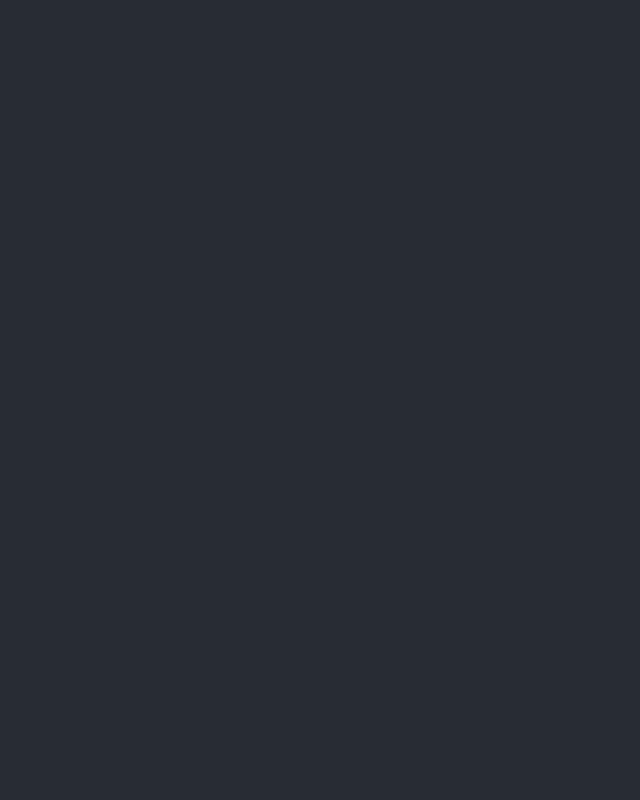
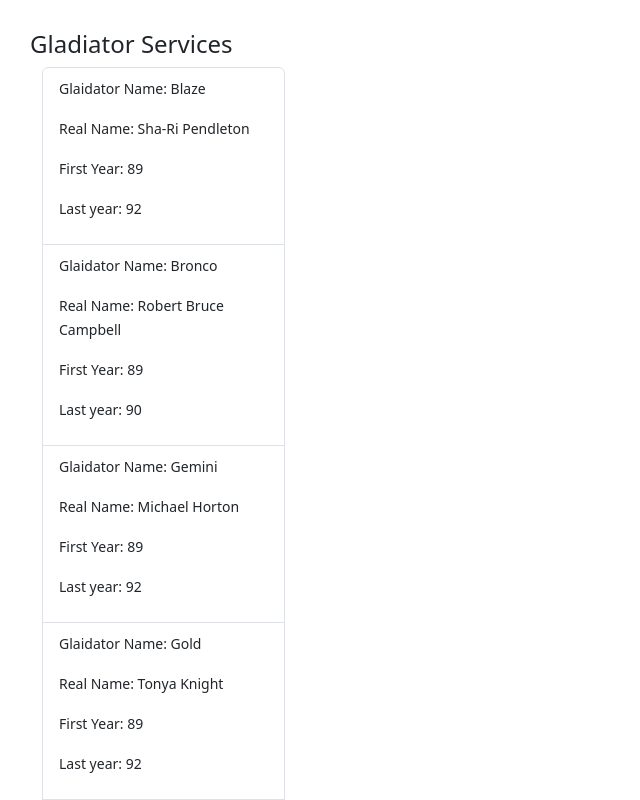
Before and after one commit to rahulthawal/reacttest, a React (Create React App) app: page / in a window 1280 px wide. Shown: the top 800 px of the page, without its empty margins (0-640 px from the left). Built offline with nearby package versions, Linux system fonts and the light colour scheme.

Commit message:
Gladiator List

```diff
--- a/package.json
+++ b/package.json
@@ -6,6 +6,7 @@
     "@testing-library/jest-dom": "^5.11.4",
     "@testing-library/react": "^11.1.0",
     "@testing-library/user-event": "^12.1.10",
+    "bootstrap": "^5.3.0",
     "papaparse": "^5.3.0",
     "react": "^17.0.1",
     "react-dom": "^17.0.1",
--- a/src/App.js
+++ b/src/App.js
@@ -1,14 +1,40 @@
 import './App.css';
+import { useState, useEffect } from 'react';
 import GladiatorService from "./services/gladiatorService.js";
-
-
+import React from 'react'
+import 'bootstrap/dist/css/bootstrap.min.css';
 
 function App() {
+  const [gladiatorData, setGladiatorData] = useState([]);
+
+  useEffect(() => {
+    setGladiatorData(GladiatorService.get());
+  }, [gladiatorData]);
+
   return (
-    <div className="App">
-      <header className="App-header">
+    <div style={{
+      display: 'block', width: 700, padding: 30
+    }}>
+      <h4>Gladiator Services</h4>
 
-      </header>
+      <div className="container">
+        <div className="row">
+          <div className="col-12 col-sm-8 col-lg-5">
+            <ul className="list-group">
+              {gladiatorData.map((data,index) => (
+                <a  key={index} href="/#" className="list-group-item list-group-item-action d-flex justify-content-between align-items-center">
+                  <div className="flex-column">
+                    <p><small> Glaidator Name: {data.gladiator_name}</small></p>
+                    <p><small>Real Name: {data.real_name}</small></p>
+                    <p><small> First Year: {data.first_year}</small></p>
+                    <p><small>  Last year: {data.last_year}</small></p>
+                  </div>
+                </a>
+              ))}
+            </ul>
+          </div>
+        </div>
+      </div>
     </div>
   );
 }
```
Also changed, not shown: src/assets/gladiators.csv, 2 other files (tests, documents, lock files or other folders).
